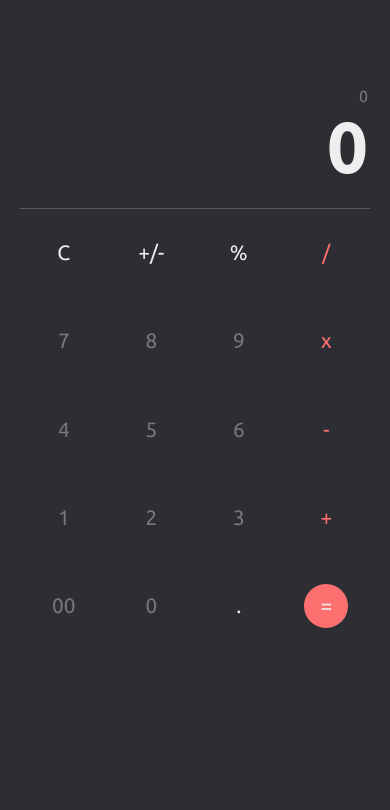
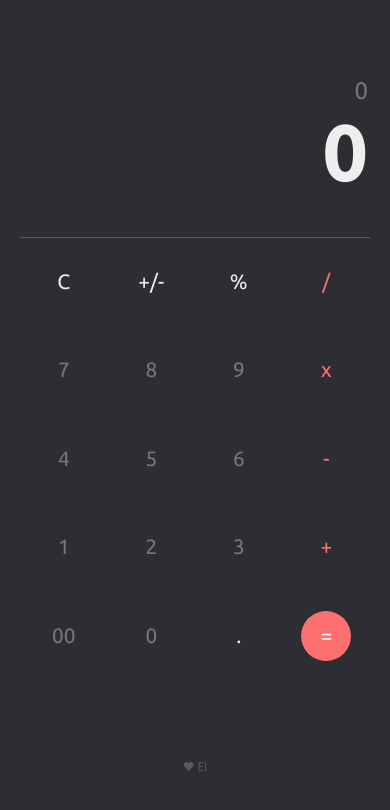
Before and after one commit to Elduwani/components-collection, a React (Create React App) app: page / in a window 390 px wide. Shown: the top 810 px of the page. Built offline with nearby package versions, Linux system fonts and the light colour scheme.

Commit message:
UI Edits media queries

```diff
--- a/public/index.html
+++ b/public/index.html
@@ -23,7 +23,7 @@
       work correctly both with client-side routing and a non-root public URL.
       Learn how to configure a non-root public URL by running `npm run build`.
     -->
-  <title>React Hooks Apps</title>
+  <title>React Hooks</title>
 </head>
 
 <body>
--- a/src/calculator/calculator.css
+++ b/src/calculator/calculator.css
@@ -17,34 +17,36 @@ body{
 .main-wrapper{
     max-width: 400px;
     min-width: 375px;
-    /* min-height: 100vh; */
-    height: 650px;
+    height: 80vh;
+    min-height: 700px;
     margin: 0 auto;
     color: white;
     padding: 20px;
-    padding-bottom: 0;
+    display: flex;
+    flex-direction: column;
     font-family: 'Ubuntu', sans-serif;
+    transition: all 0.3s ease;
 }
 .screen-group{
     display: flex;
     flex-direction: column;
-    height: 30%;
-    padding-bottom: 20px;
+    flex: 1;
+    padding-bottom: 40px;
     letter-spacing: 2px;
     justify-content: flex-end;
     border-bottom: 1px solid var(--darkergray);
 }
 .keypad-group{
     display: flex;
-    height: 70%;
+    flex: 2.5;
 }
 .input{
-    font-size: 1rem;
+    font-size: 1.5rem;
     color: rgb(119, 119, 119);
 }
 .result{
     color: var(--lightgray);
-    font-size: 4.5rem;
+    font-size: 5rem;
     font-weight: bold;
 }
 .input, .result {
@@ -65,23 +67,42 @@ body{
     cursor: pointer;
     align-items: center;
     justify-content: center;
-    /* border: 1px solid var(--darkergray); */
 }
 .operator{
     color: var(--orange);
+    /* border: 1px solid var(--darkergray); */
 }
 .operator .round{
+    border-radius: 50%;
     padding: 0;
     line-height: 0;
-    width: 50%;
-    height: 50%;
+    width: 50px;
+    height: 50px;
     display: flex;
     align-items: center;
     justify-content: center;
-    border-radius: 50%;
     background: var(--orange);
     color: var(--lightgray);
 }
 .white{
     color: var(--lightgray);
 }
+.calc-footer{
+    padding: 20px 0;
+    text-align: center;
+    color: var(--darkergray);
+    margin-top: 40px;
+    font-size: 0.7rem;
+}
+
+@media only screen and (min-device-width: 600px) and (min-width: 600px) {
+    .main-wrapper{
+        margin-top: 40px;
+        border: 1px solid var(--darkergray);
+        border-radius: 8px;
+        box-shadow: rgba(31, 31, 31, 0.5) 10px 40px 40px;
+    }
+    .operator .round {
+        box-shadow: rgba(31, 31, 31, 0.3) 5px 10px 10px;
+    }
+}
--- a/src/calculator/index.js
+++ b/src/calculator/index.js
@@ -2,6 +2,9 @@ import React, { useState, useEffect } from 'react';
 import "./calculator.css"
 
 const Calculator = () => {
+
+    document.title += " Calculator | Elduwani"
+
     const [prevValue, setPrevValue] = useState('')
     const [currentValue, setCurrentValue] = useState('')
     const [operator, setOperator] = useState(null)
@@ -89,6 +92,7 @@ const Calculator = () => {
     }
 
     return (
+        <>
             <div className="main-wrapper">
                 <div className="screen-group">
                     <div className="input">{displayData || "0"}</div>
@@ -130,6 +134,8 @@ const Calculator = () => {
                     </div>
                 </div>
             </div>
+            <footer className="footer calc-footer">❤ El</footer>
+        </>
     );
 }
 
```
Lines whose indentation alone changed are shown as unchanged.
